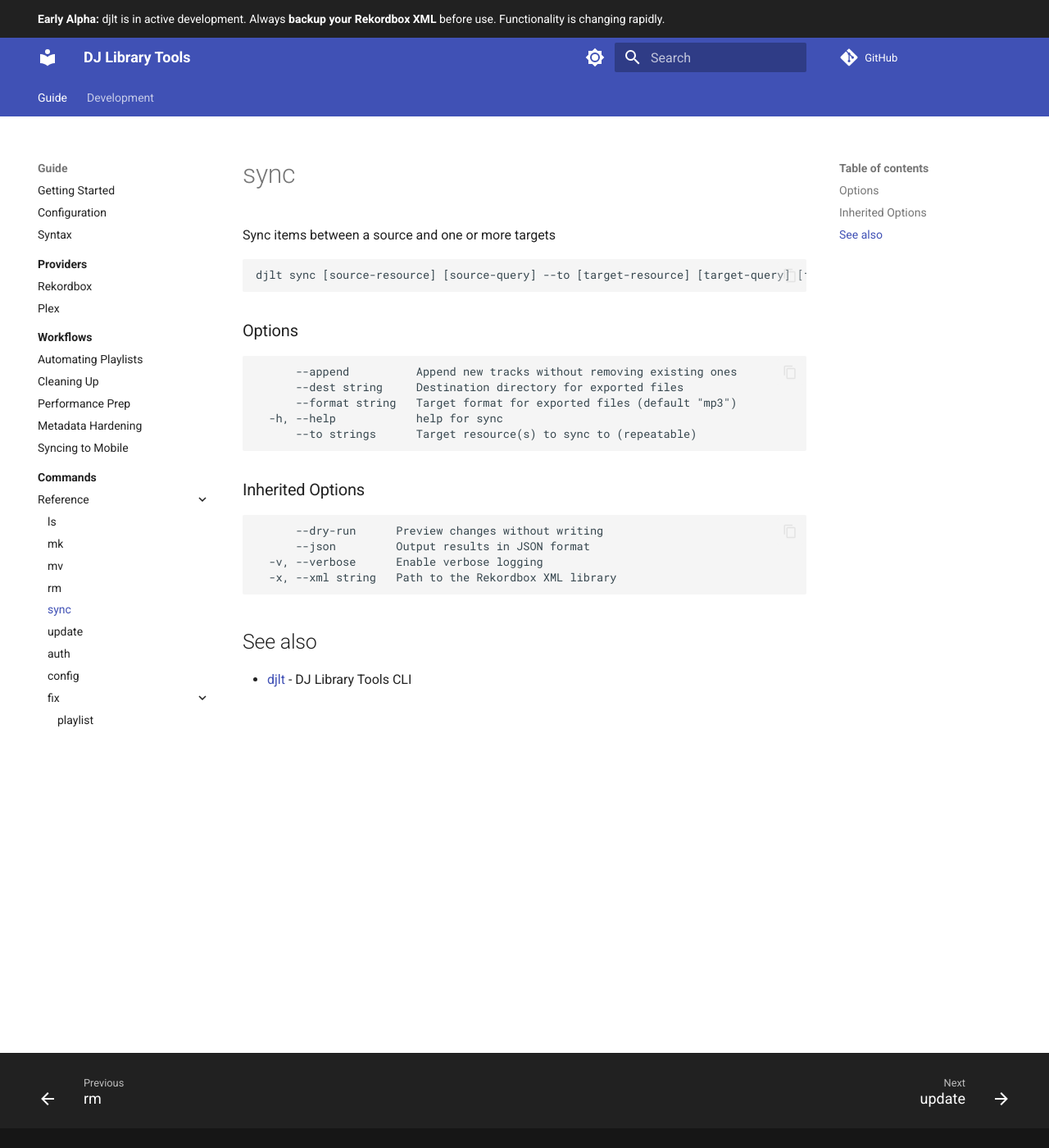
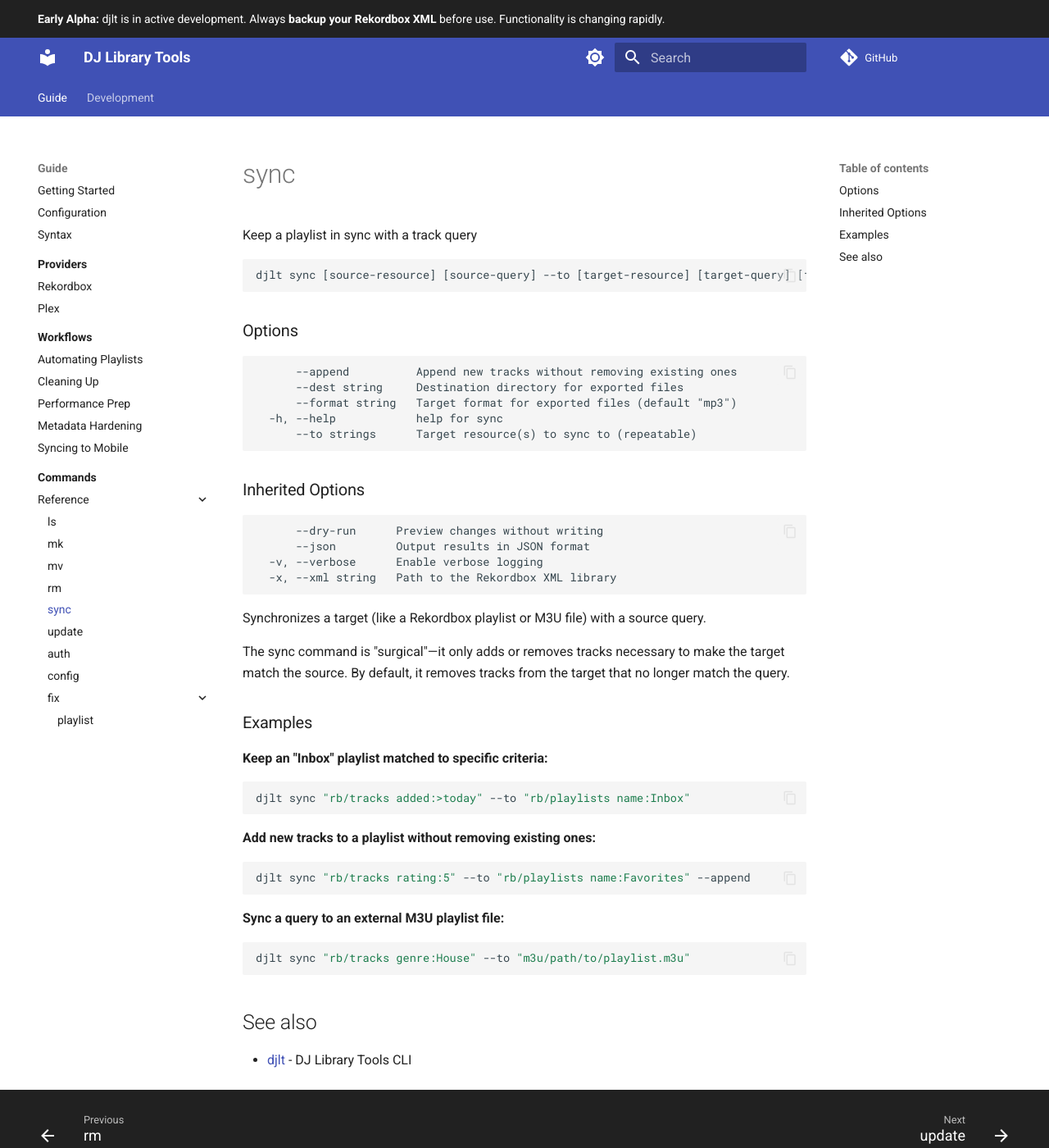
Before and after one commit to llttlltt/dj-library-tools, an MkDocs documentation site: the page built from docs/commands/sync.md, in a window 1280 px wide and 1400 px high. Shown: the whole window at 82% size. Built offline with MkDocs 1.6.1 and Material for MkDocs 9.7.7, drawn with Linux system fonts in a browser that asks for light colours; comment, search, counter and statistics services are not loaded.

Commit message:
docs: improve sync command documentation and add beatgrids field

````diff
--- a/docs/commands/sync.md
+++ b/docs/commands/sync.md
@@ -1,11 +1,10 @@
 # sync
 
-Sync items between a source and one or more targets
+Keep a playlist in sync with a track query
 
 ```
 djlt sync [source-resource] [source-query] --to [target-resource] [target-query] [flags]
 ```
-
 ### Options
 
 ```
@@ -25,6 +24,30 @@
   -x, --xml string   Path to the Rekordbox XML library
 ```
 
+Synchronizes a target (like a Rekordbox playlist or M3U file) with a source query.
+
+The sync command is "surgical"—it only adds or removes tracks necessary to make the target
+match the source. By default, it removes tracks from the target that no longer match the query.
+
+### Examples
+
+**Keep an "Inbox" playlist matched to specific criteria:**
+```bash
+djlt sync "rb/tracks added:>today" --to "rb/playlists name:Inbox"
+
+```
+**Add new tracks to a playlist without removing existing ones:**
+```bash
+djlt sync "rb/tracks rating:5" --to "rb/playlists name:Favorites" --append
+
+```
+**Sync a query to an external M3U playlist file:**
+```bash
+djlt sync "rb/tracks genre:House" --to "m3u/path/to/playlist.m3u"
+
+
+
+```
 ## See also
 
 * [djlt](index.md)	 - DJ Library Tools CLI
````
Also changed, not shown: docs/commands/index.md (+1 -1 lines), docs/guide/query/providers/rekordbox/index.md (+1 -0 lines), 1 other file.
